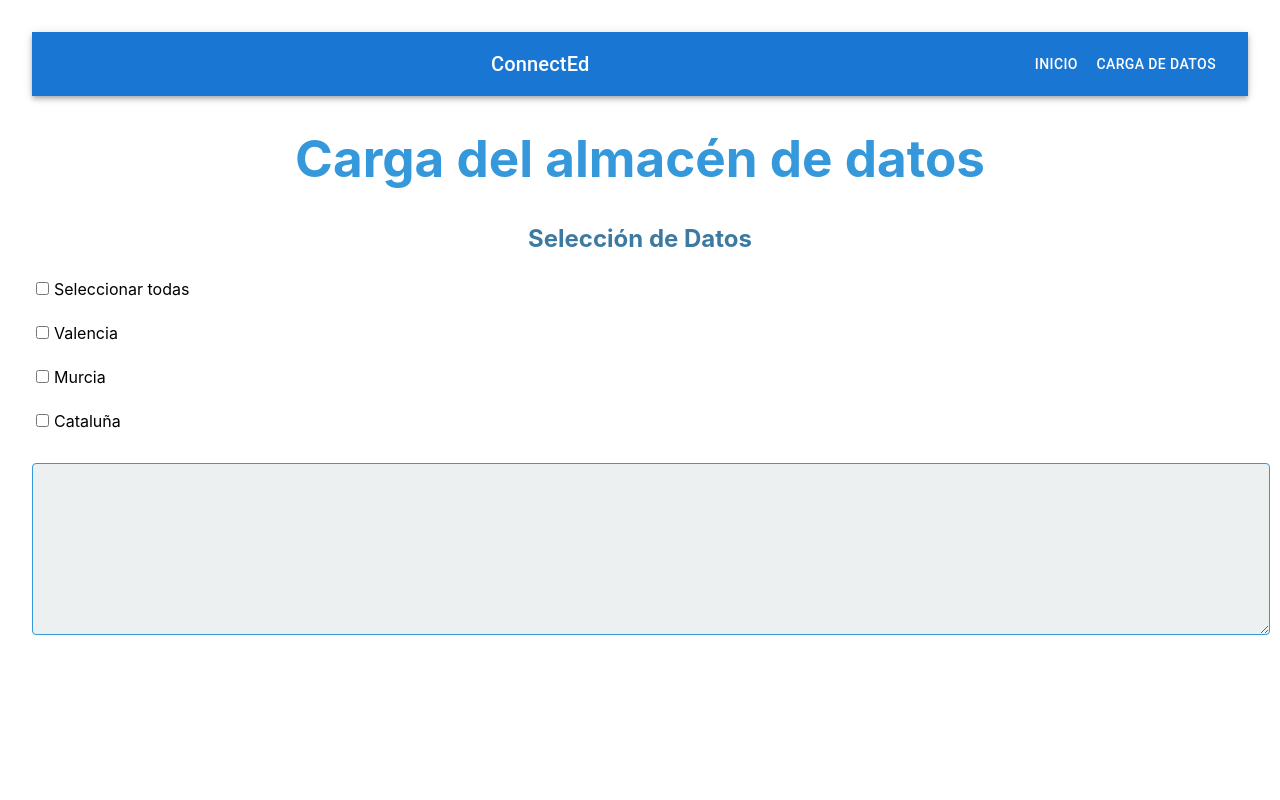
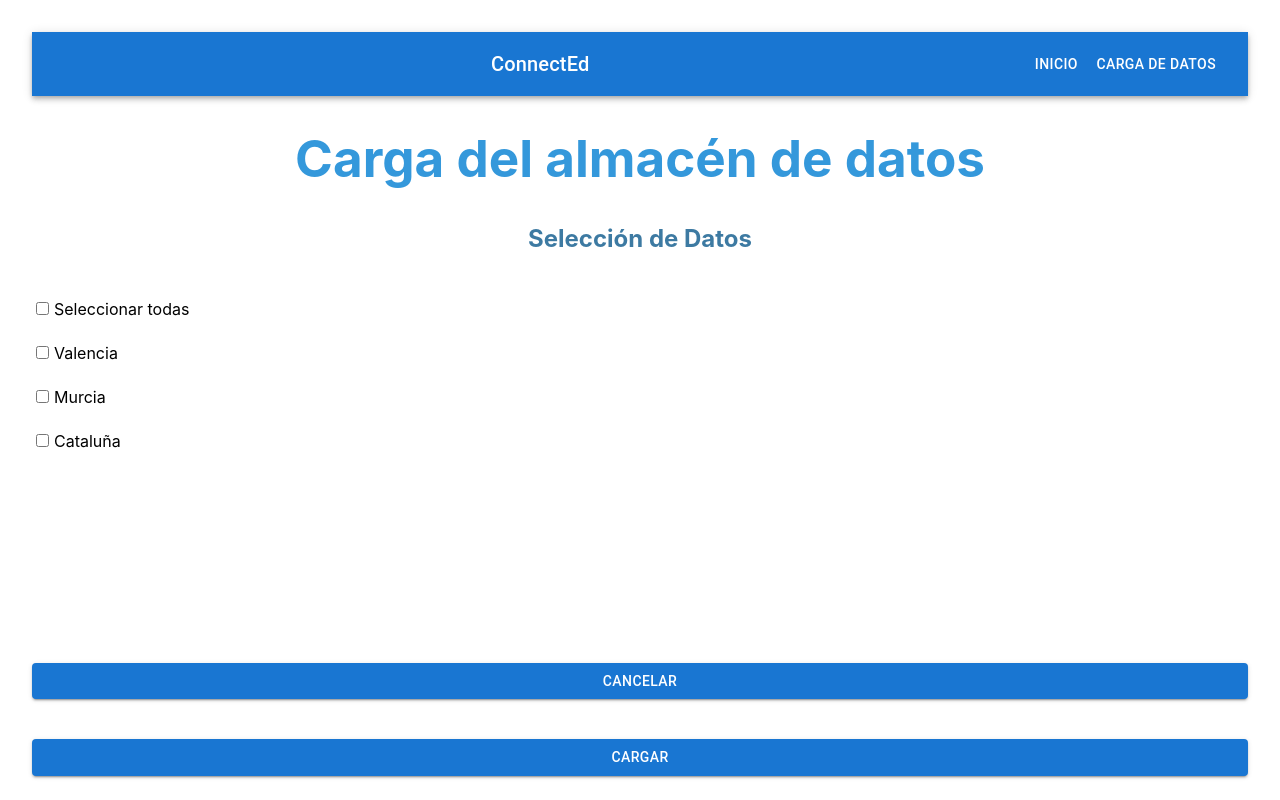
Before and after one commit to ivanhaaro/ConnectEd, a React (Vite) app in the folder front-end/connectEd/: page /carga in a window 1280 px wide. Shown: the top 800 px of the page. Built offline with nearby package versions, Linux system fonts and the light colour scheme.

Commit message:
estamos afinando cosas

```diff
--- a/front-end/connectEd/src/Carga.css
+++ b/front-end/connectEd/src/Carga.css
@@ -64,6 +64,13 @@ textarea {
   background-color: #ecf0f1;
 }
 
+.cuadricula {
+  display: grid;
+  grid-template-columns: repeat(2, 1fr); /* Dos columnas de igual tamaño */
+  grid-template-rows: repeat(2, 1fr); /* Dos filas de igual tamaño */
+  gap: 10px; /* Espacio entre elementos */
+}
+
 /* Responsive adjustments */
 @media (max-width: 768px) {
   div {
--- a/front-end/connectEd/src/Carga.jsx
+++ b/front-end/connectEd/src/Carga.jsx
@@ -1,4 +1,6 @@
 import React, { useState, useEffect } from "react";
+import Grid from "@mui/material/Grid";
+import Button from "@mui/material/Button";
 import "./Carga.css";
 
 // Simulación de datos de la base de datos
@@ -61,6 +63,7 @@ const Carga = () => {
       <h2>Selección de Datos</h2>
 
       {/* Selector de fuentes */}
+      <div className="cuadricula">
         <div class="contenedor-izquierda">
           <label>
             <input
@@ -85,6 +88,15 @@ const Carga = () => {
             </div>
           ))}
         </div>
+      </div>
+
+      <Button type="submit" fullWidth variant="contained" sx={{ mt: 3, mb: 2 }}>
+        Cancelar
+      </Button>
+
+      <Button type="submit" fullWidth variant="contained" sx={{ mt: 3, mb: 2 }}>
+        Cargar
+      </Button>
 
       {/* Cuadro de texto con información */}
       <div>
```
Lines whose indentation alone changed are shown as unchanged.
